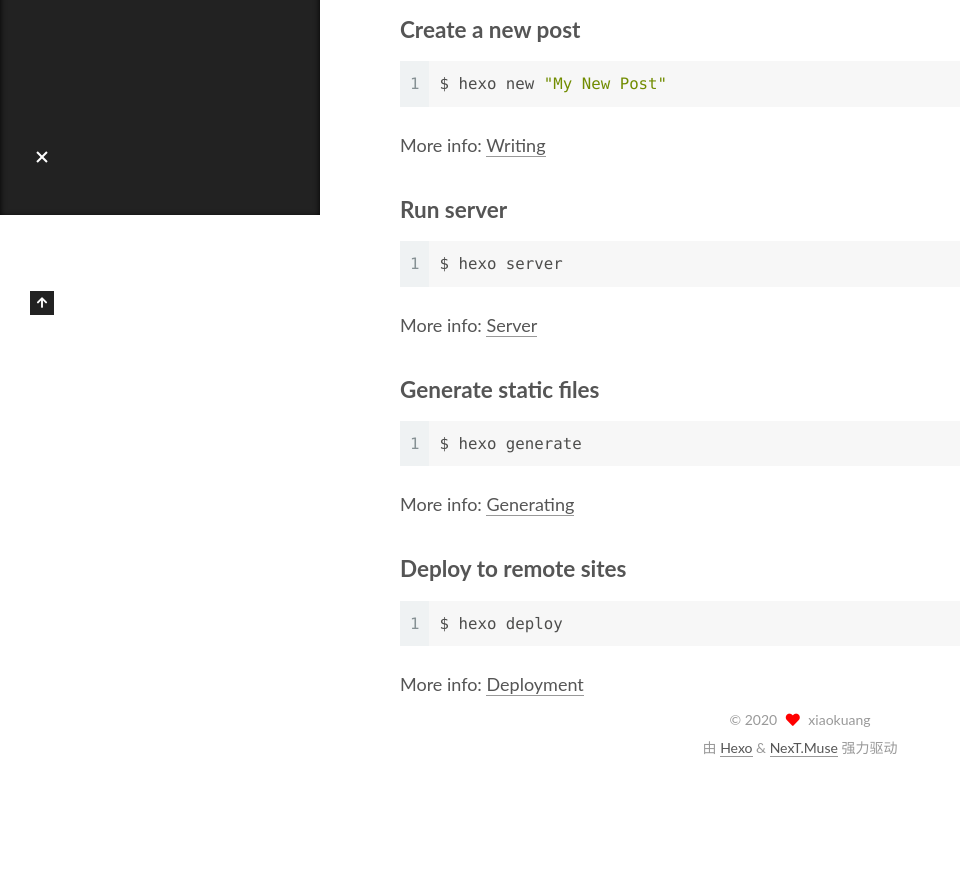
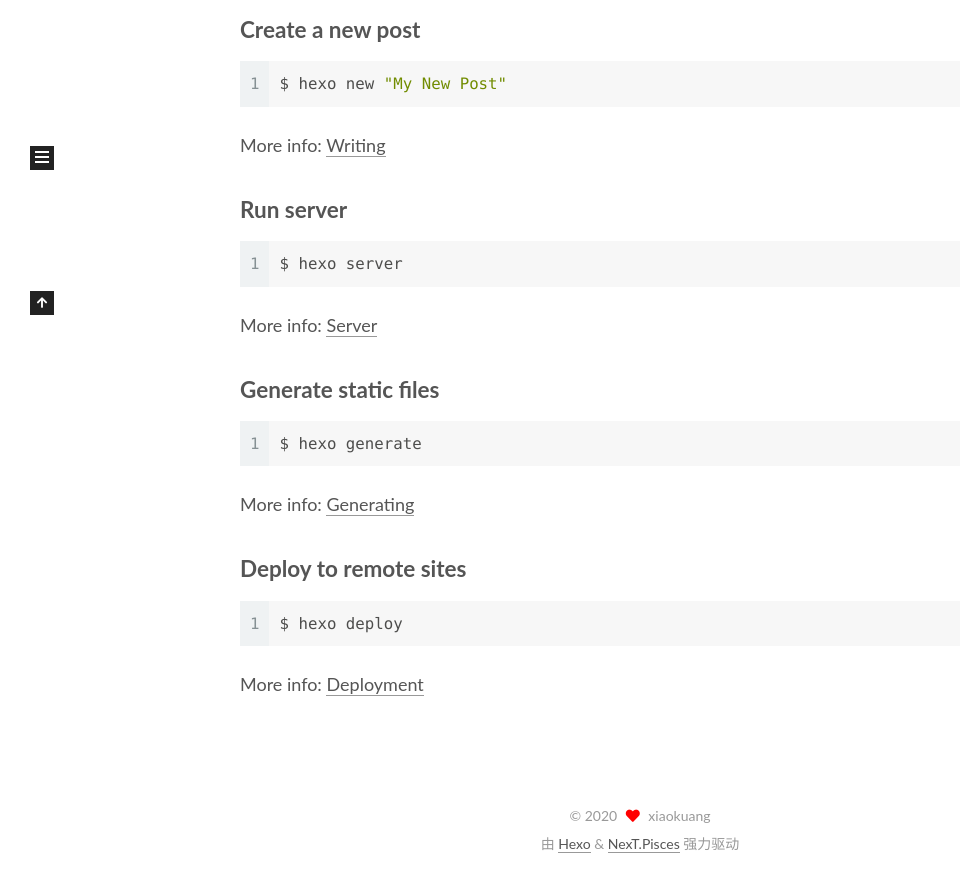
Before and after one commit to SherryJ1120/SherryJ.github.io, a plain HTML site: page 2020/08/06/hello-world/index.html in a window 1280 px wide. Shown: the part 585-1463 px from the top of the page, without its empty margins (0-960 px from the left). Before the commit the page ends 1367 px from the top, so only its background shows below. Drawn offline with Linux system fonts and the light colour scheme.

Commit message:
Site updated: 2020-08-07 15:54:21

```diff
--- a/2020/08/06/hello-world/index.html
+++ b/2020/08/06/hello-world/index.html
@@ -17,7 +17,7 @@
 
 <script id="hexo-configurations">
     var NexT = window.NexT || {};
-    var CONFIG = {"hostname":"github.com","root":"/","scheme":"Muse","version":"7.8.0","exturl":false,"sidebar":{"position":"left","display":"post","padding":18,"offset":12,"onmobile":false},"copycode":{"enable":false,"show_result":false,"style":null},"back2top":{"enable":true,"sidebar":false,"scrollpercent":false},"bookmark":{"enable":false,"color":"#222","save":"auto"},"fancybox":false,"mediumzoom":false,"lazyload":false,"pangu":false,"comments":{"style":"tabs","active":null,"storage":true,"lazyload":false,"nav":null},"algolia":{"hits":{"per_page":10},"labels":{"input_placeholder":"Search for Posts","hits_empty":"We didn't find any results for the search: ${query}","hits_stats":"${hits} results found in ${time} ms"}},"localsearch":{"enable":false,"trigger":"auto","top_n_per_article":1,"unescape":false,"preload":false},"motion":{"enable":true,"async":false,"transition":{"post_block":"fadeIn","post_header":"slideDownIn","post_body":"slideDownIn","coll_header":"slideLeftIn","sidebar":"slideUpIn"}}};
+    var CONFIG = {"hostname":"github.com","root":"/","scheme":"Pisces","version":"7.8.0","exturl":false,"sidebar":{"position":"left","display":"post","padding":18,"offset":12,"onmobile":false},"copycode":{"enable":false,"show_result":false,"style":null},"back2top":{"enable":true,"sidebar":false,"scrollpercent":false},"bookmark":{"enable":false,"color":"#222","save":"auto"},"fancybox":false,"mediumzoom":false,"lazyload":false,"pangu":false,"comments":{"style":"tabs","active":null,"storage":true,"lazyload":false,"nav":null},"algolia":{"hits":{"per_page":10},"labels":{"input_placeholder":"Search for Posts","hits_empty":"We didn't find any results for the search: ${query}","hits_stats":"${hits} results found in ${time} ms"}},"localsearch":{"enable":false,"trigger":"auto","top_n_per_article":1,"unescape":false,"preload":false},"motion":{"enable":true,"async":false,"transition":{"post_block":"fadeIn","post_header":"slideDownIn","post_body":"slideDownIn","coll_header":"slideLeftIn","sidebar":"slideUpIn"}}};
   </script>
 
   <meta name="description" content="Welcome to Hexo! This is your very first post. Check documentation for more info. If you get any problems when using Hexo, you can find the answer in troubleshooting or you can ask me on GitHub. Quick">
@@ -325,7 +325,7 @@
   </span>
   <span class="author" itemprop="copyrightHolder">xiaokuang</span>
 </div>
-  <div class="powered-by">由 <a href="https://hexo.io/" class="theme-link" rel="noopener" target="_blank">Hexo</a> & <a href="https://muse.theme-next.org/" class="theme-link" rel="noopener" target="_blank">NexT.Muse</a> 强力驱动
+  <div class="powered-by">由 <a href="https://hexo.io/" class="theme-link" rel="noopener" target="_blank">Hexo</a> & <a href="https://pisces.theme-next.org/" class="theme-link" rel="noopener" target="_blank">NexT.Pisces</a> 强力驱动
   </div>
 
 
@@ -351,7 +351,7 @@
 <script src="/js/motion.js"></script>
 
 
-<script src="/js/schemes/muse.js"></script>
+<script src="/js/schemes/pisces.js"></script>
 
 
 <script src="/js/next-boot.js"></script>
```
Also changed, not shown: archives/2020/08/index.html (+3 -3 lines), archives/2020/index.html (+3 -3 lines), archives/index.html (+3 -3 lines), index.html (+3 -3 lines).
